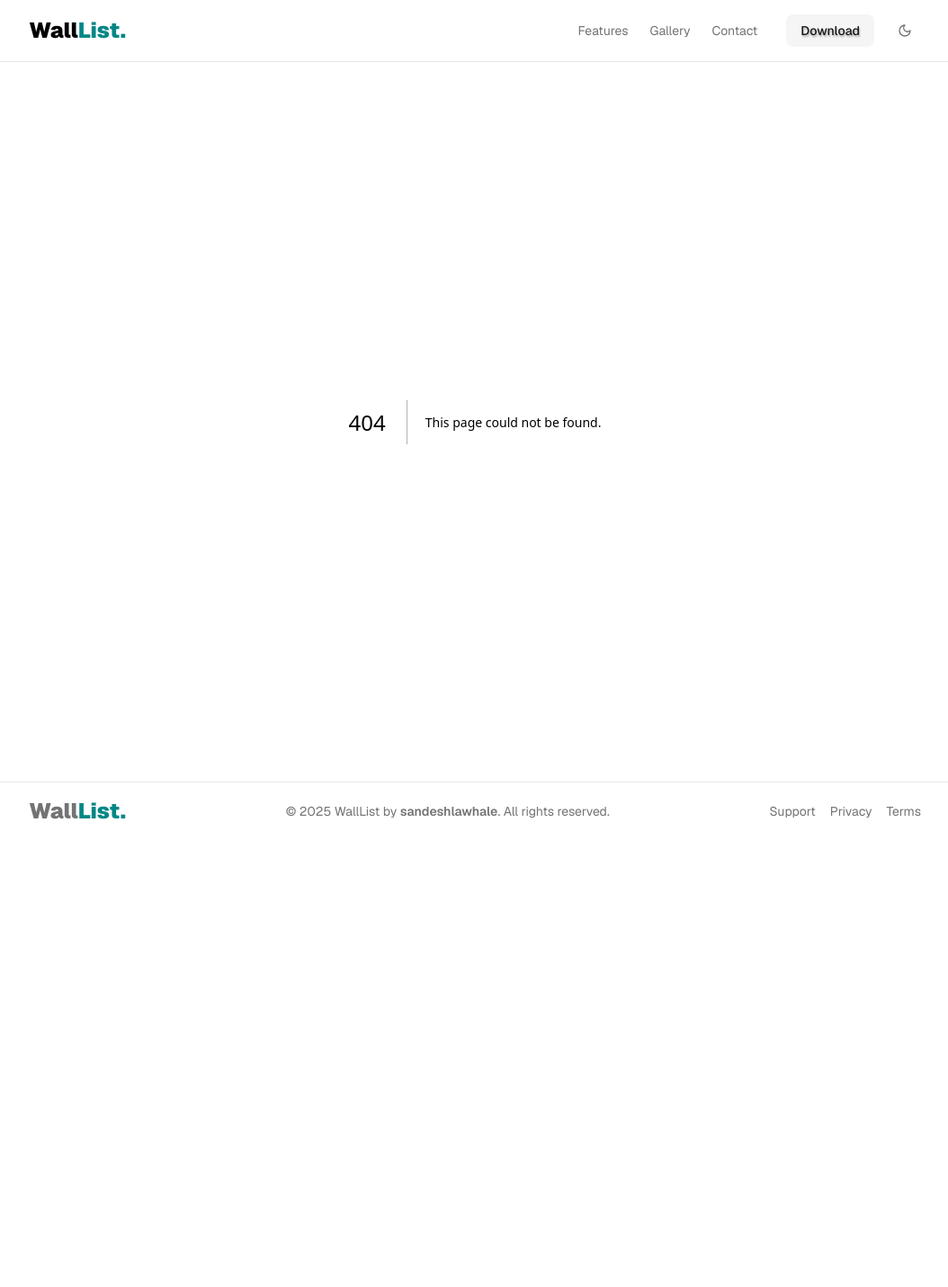
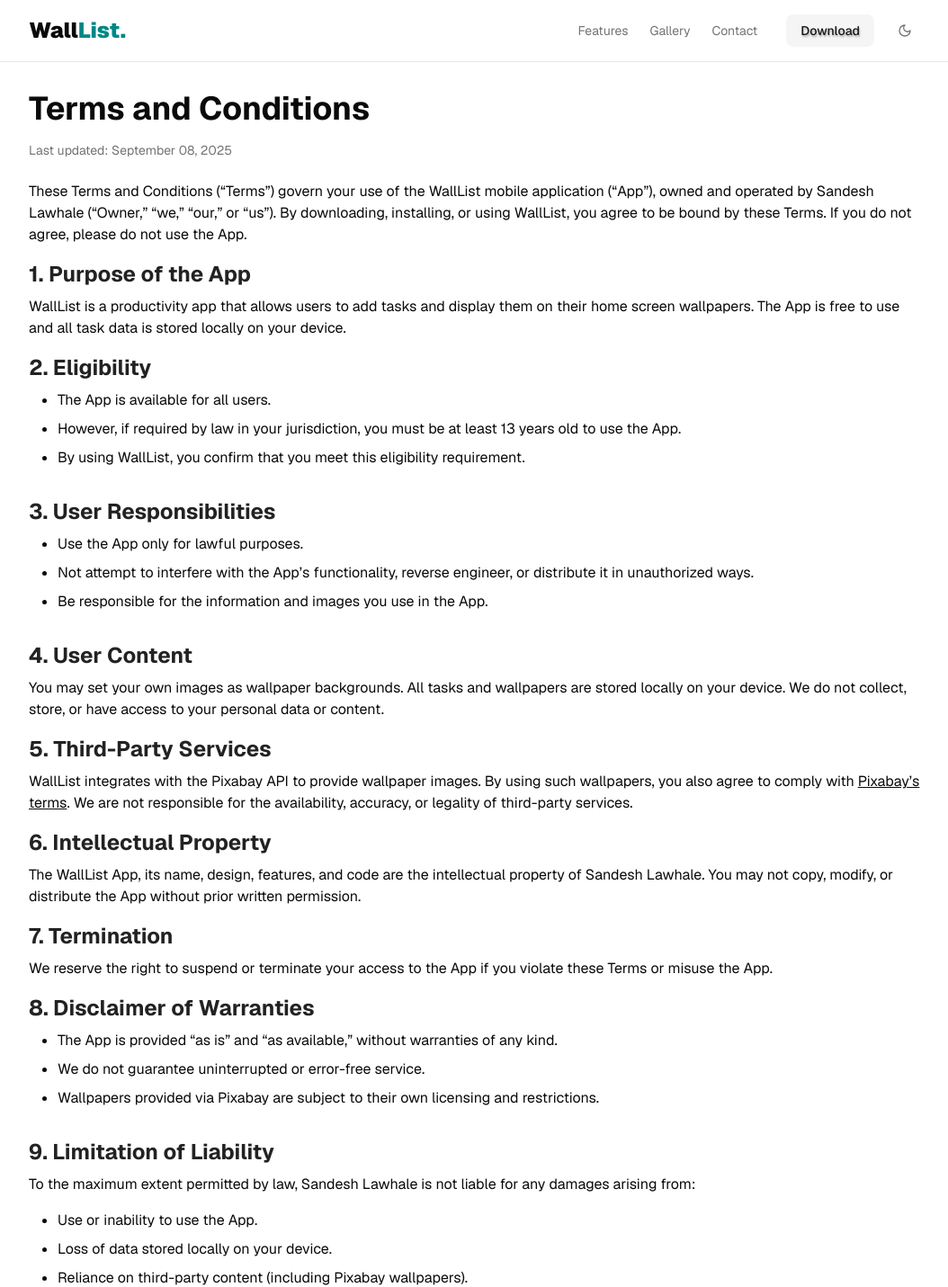
Before and after one commit to sandeshlawhale/wallList_Landing_page, a Next.js app: page /terms in a window 1280 px wide. Before the commit this address had no page. Shown: the top 1431 px of the page at 90% size, without its empty margins (112-1166 px from the left). Before the commit the page ends 934 px from the top, so only its background shows below. Built offline with nearby package versions, Linux system fonts and the light colour scheme.

Commit message:
added the terms page and removed support from footer

```diff
--- /dev/null
+++ b/app/terms/page.tsx
@@ -0,0 +1,130 @@
+// app/terms/page.tsx (Next.js 13+ with App Router)
+
+export default function TermsPage() {
+  return (
+    <div className="max-w-5xl mx-auto px-4 py-8">
+      <h1 className="legal-heading">Terms and Conditions</h1>
+      <p className="legal-para-muted">Last updated: September 08, 2025</p>
+
+      <p className="legal-para">
+        These Terms and Conditions (“Terms”) govern your use of the WallList
+        mobile application (“App”), owned and operated by Sandesh Lawhale
+        (“Owner,” “we,” “our,” or “us”). By downloading, installing, or using
+        WallList, you agree to be bound by these Terms. If you do not agree,
+        please do not use the App.
+      </p>
+
+      <h2 className="legal-subheading">1. Purpose of the App</h2>
+      <p className="legal-para">
+        WallList is a productivity app that allows users to add tasks and
+        display them on their home screen wallpapers. The App is free to use and
+        all task data is stored locally on your device.
+      </p>
+
+      <h2 className="legal-subheading">2. Eligibility</h2>
+      <ul className="legal-list">
+        <li>The App is available for all users.</li>
+        <li>
+          However, if required by law in your jurisdiction, you must be at least
+          13 years old to use the App.
+        </li>
+        <li>
+          By using WallList, you confirm that you meet this eligibility
+          requirement.
+        </li>
+      </ul>
+
+      <h2 className="legal-subheading">3. User Responsibilities</h2>
+      <ul className="legal-list">
+        <li>Use the App only for lawful purposes.</li>
+        <li>
+          Not attempt to interfere with the App’s functionality, reverse
+          engineer, or distribute it in unauthorized ways.
+        </li>
+        <li>
+          Be responsible for the information and images you use in the App.
+        </li>
+      </ul>
+
+      <h2 className="legal-subheading">4. User Content</h2>
+      <p className="legal-para">
+        You may set your own images as wallpaper backgrounds. All tasks and
+        wallpapers are stored locally on your device. We do not collect, store,
+        or have access to your personal data or content.
+      </p>
+
+      <h2 className="legal-subheading">5. Third-Party Services</h2>
+      <p className="legal-para">
+        WallList integrates with the Pixabay API to provide wallpaper images. By
+        using such wallpapers, you also agree to comply with{" "}
+        <a
+          href="https://pixabay.com/service/terms/"
+          className="underline hover:text-accent"
+          target="_blank"
+        >
+          Pixabay’s terms
+        </a>
+        . We are not responsible for the availability, accuracy, or legality of
+        third-party services.
+      </p>
+
+      <h2 className="legal-subheading">6. Intellectual Property</h2>
+      <p className="legal-para">
+        The WallList App, its name, design, features, and code are the
+        intellectual property of Sandesh Lawhale. You may not copy, modify, or
+        distribute the App without prior written permission.
+      </p>
+
+      <h2 className="legal-subheading">7. Termination</h2>
+      <p className="legal-para">
+        We reserve the right to suspend or terminate your access to the App if
+        you violate these Terms or misuse the App.
+      </p>
+
+      <h2 className="legal-subheading">8. Disclaimer of Warranties</h2>
+      <ul className="legal-list">
+        <li>
+          The App is provided “as is” and “as available,” without warranties of
+          any kind.
+        </li>
+        <li>We do not guarantee uninterrupted or error-free service.</li>
+        <li>
+          Wallpapers provided via Pixabay are subject to their own licensing and
+          restrictions.
+        </li>
+      </ul>
+
+      <h2 className="legal-subheading">9. Limitation of Liability</h2>
+      <p className="legal-para">
+        To the maximum extent permitted by law, Sandesh Lawhale is not liable
+        for any damages arising from:
+      </p>
+      <ul className="legal-list">
+        <li>Use or inability to use the App.</li>
+        <li>Loss of data stored locally on your device.</li>
+        <li>Reliance on third-party content (including Pixabay wallpapers).</li>
+      </ul>
+
+      <h2 className="legal-subheading">10. Changes to Terms</h2>
+      <p className="legal-para">
+        We may update these Terms from time to time. The updated version will be
+        effective as soon as it is published within the App or on our website.
+        Continued use of WallList means you accept the revised Terms.
+      </p>
+
+      <h2 className="legal-subheading">11. Governing Law</h2>
+      <p className="legal-para">
+        These Terms are governed by the laws of Maharashtra, India, and any
+        disputes shall be resolved in courts located in Maharashtra.
+      </p>
+
+      <h2 className="legal-subheading">12. Contact Us</h2>
+      <p className="legal-para">
+        If you have any questions about these Terms, please contact us at:{" "}
+        <a href="mailto:sandeshlawhale@gmail.com" className="legal-para">
+          sandeshlawhale@gmail.com
+        </a>
+      </p>
+    </div>
+  );
+}
--- a/components/layout/footer.tsx
+++ b/components/layout/footer.tsx
@@ -3,15 +3,11 @@ import { Logo } from "../common/logo";
 
 const FooterLinks = [
   {
-    href: "#",
-    label: "Support",
-  },
-  {
     href: "/privacy",
     label: "Privacy",
   },
   {
-    href: "#",
+    href: "/terms",
     label: "Terms",
   },
 ];
```
